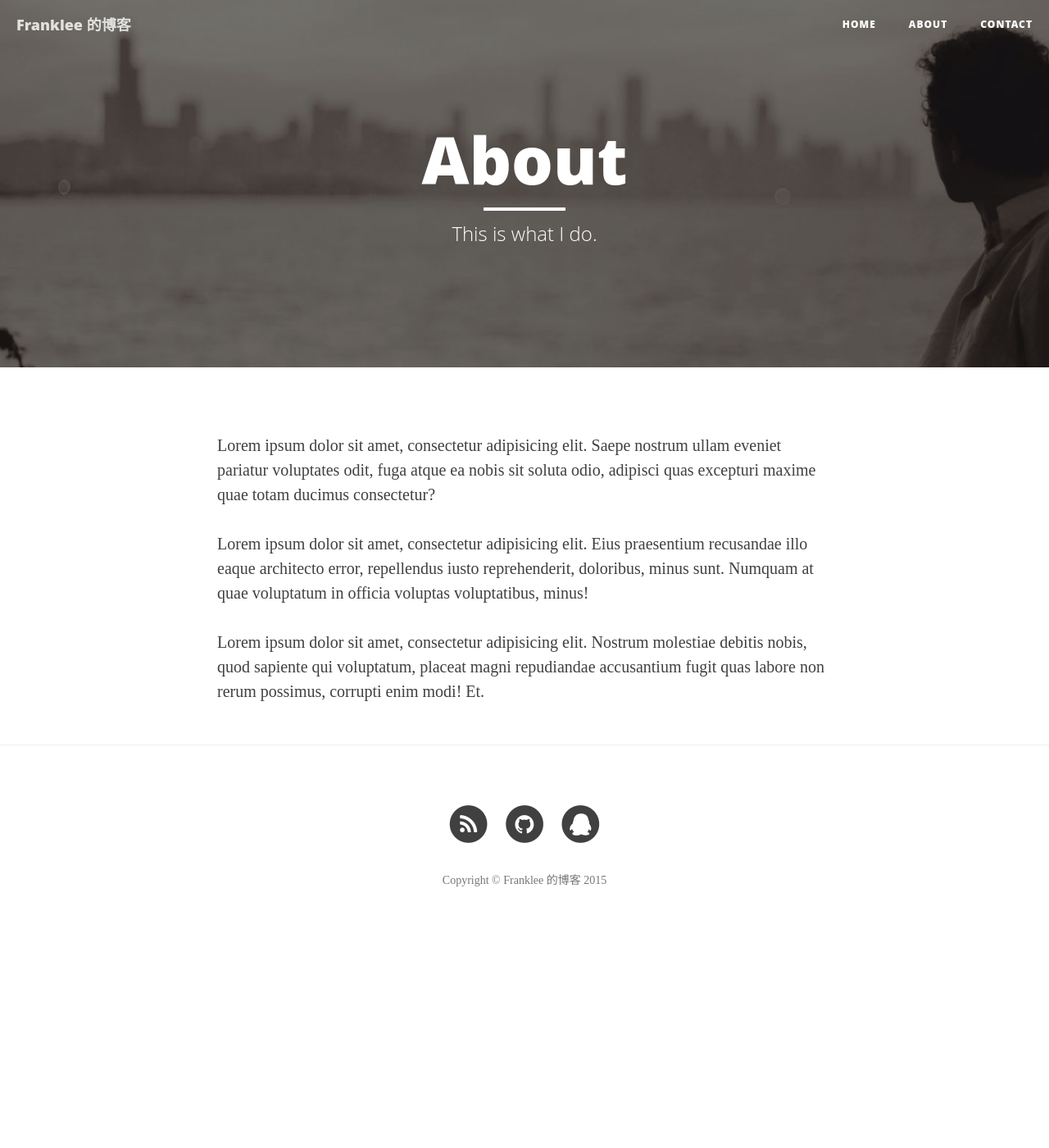
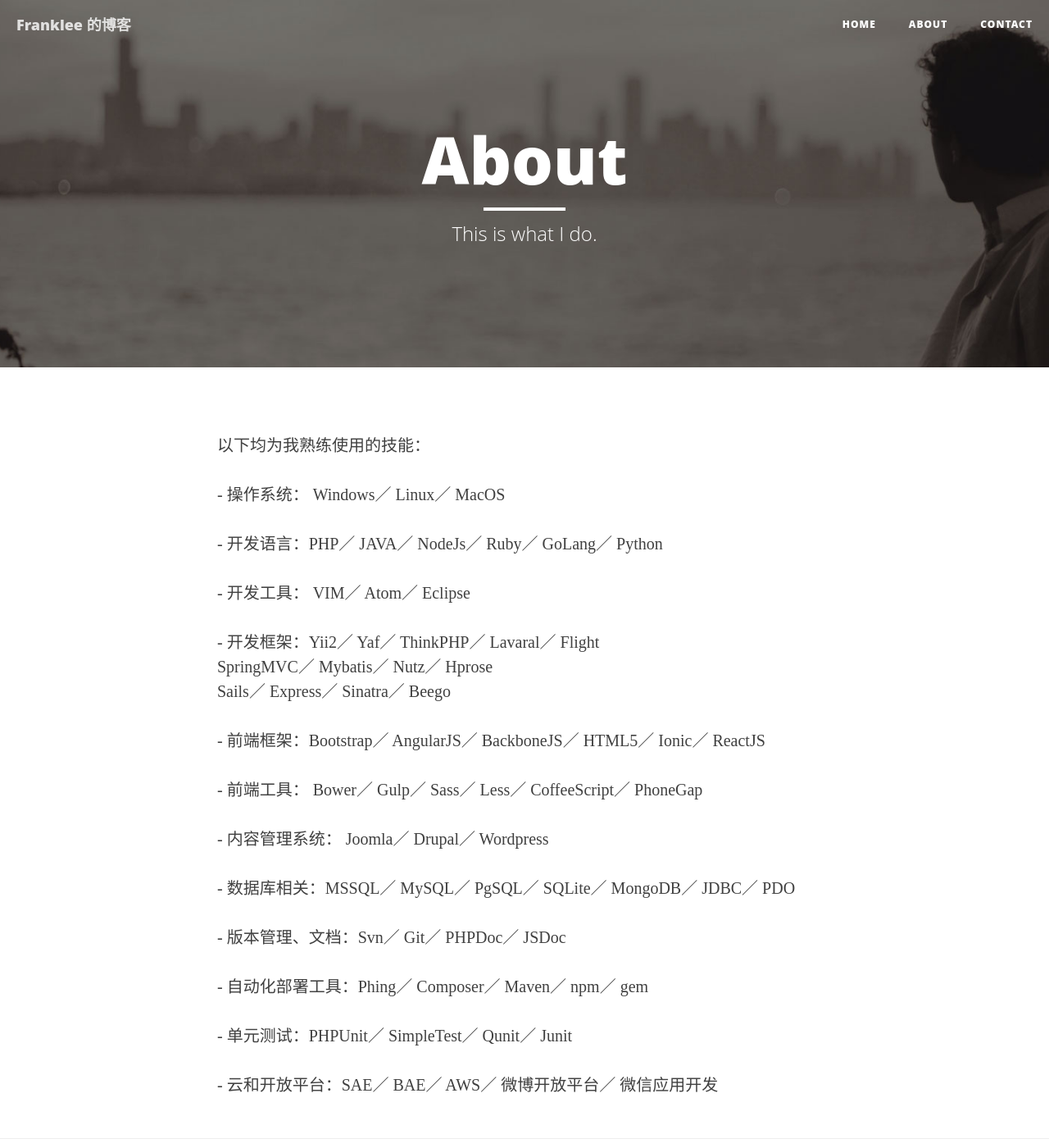
Before and after one commit to FrankLee33/franklee33.github.io, a Jekyll site: the page built from about.html, in a window 1280 px wide and 1400 px high. Shown: the whole window at 82% size. Built offline with Jekyll 4.4.1, drawn with Linux system fonts in a browser that asks for light colours; nearby versions of some CDN libraries; some web fonts are replaced.

Commit message:
update about page

```diff
--- a/about.html
+++ b/about.html
@@ -4,9 +4,18 @@ title: "About"
 description: "This is what I do."
 header-img: "img/about-bg.jpg"
 ---
-
-<p>Lorem ipsum dolor sit amet, consectetur adipisicing elit. Saepe nostrum ullam eveniet pariatur voluptates odit, fuga atque ea nobis sit soluta odio, adipisci quas excepturi maxime quae totam ducimus consectetur?</p>
-
-<p>Lorem ipsum dolor sit amet, consectetur adipisicing elit. Eius praesentium recusandae illo eaque architecto error, repellendus iusto reprehenderit, doloribus, minus sunt. Numquam at quae voluptatum in officia voluptas voluptatibus, minus!</p>
-
-<p>Lorem ipsum dolor sit amet, consectetur adipisicing elit. Nostrum molestiae debitis nobis, quod sapiente qui voluptatum, placeat magni repudiandae accusantium fugit quas labore non rerum possimus, corrupti enim modi! Et.</p>
+<p>以下均为我熟练使用的技能：</p>
+<p> - 操作系统： Windows／  Linux／ MacOS</p>
+<p> - 开发语言：PHP／ JAVA／ NodeJs／ Ruby／ GoLang／ Python</p>
+<p> - 开发工具： VIM／ Atom／ Eclipse   </p>
+<p> - 开发框架：Yii2／ Yaf／ ThinkPHP／ Lavaral／ Flight<br>
+                   SpringMVC／ Mybatis／ Nutz／ Hprose<br>
+                   Sails／ Express／ Sinatra／ Beego</p>
+<p>- 前端框架：Bootstrap／ AngularJS／ BackboneJS／ HTML5／ Ionic／ ReactJS </p>
+<p> - 前端工具： Bower／ Gulp／ Sass／ Less／ CoffeeScript／ PhoneGap</p>
+<p> - 内容管理系统： Joomla／ Drupal／ Wordpress  </p>
+<p> - 数据库相关：MSSQL／ MySQL／ PgSQL／ SQLite／ MongoDB／ JDBC／ PDO</p>
+<p> - 版本管理、文档：Svn／ Git／ PHPDoc／ JSDoc</p>
+<p> - 自动化部署工具：Phing／ Composer／ Maven／ npm／ gem</p>
+<p> - 单元测试：PHPUnit／ SimpleTest／ Qunit／ Junit </p>
+<p> - 云和开放平台：SAE／ BAE／ AWS／ 微博开放平台／ 微信应用开发</p>
```
